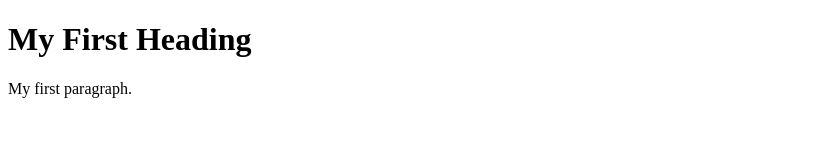
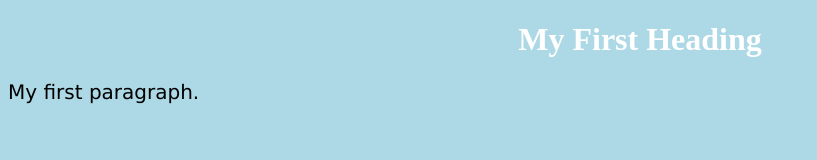
Before and after one commit to JaylonSwan/JaylonSwan.github.io, a plain HTML site: page index.html in a window 1280 px wide. Shown: the whole page, without its empty margins (0-817 px from the left). Drawn offline with Linux system fonts and the light colour scheme.

Commit message:
Update index.html

```diff
--- a/index.html
+++ b/index.html
@@ -1,5 +1,9 @@
 <!DOCTYPE html>
 <html>
+  <link href = "style.css" rel = "stylesheet">
+<head>
+  <title>Page Title</title>
+</head>
 <body>
 
 <h1>My First Heading</h1>
```
